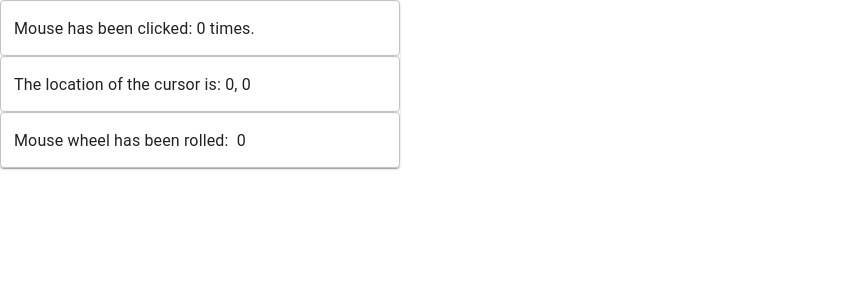
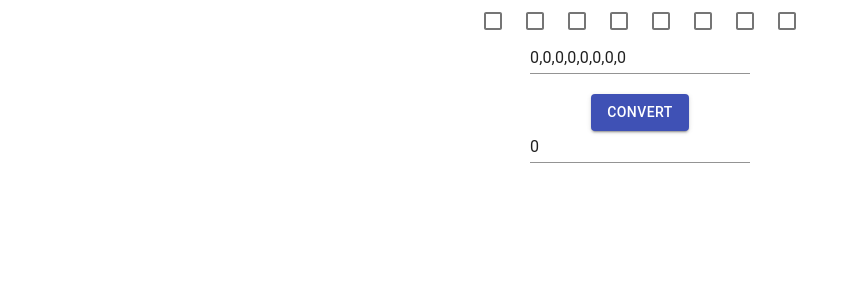
Before and after one commit to pietarin/ReactGUI, a React (Create React App) app: page / in a window 1280 px wide. Shown: the top 300 px of the page, without its empty margins (0-859 px from the left). Built offline with nearby package versions, Linux system fonts and the light colour scheme.

Commit message:
fixed stupid parseInt mistake

```diff
--- a/src/exercises/exercise1.2.js
+++ b/src/exercises/exercise1.2.js
@@ -20,8 +20,9 @@ function BinaryConverter() {
     const [binaryArray, setBinaryArray] = useState([0, 0, 0, 0, 0, 0, 0, 0]);
 
     function bitHandler(index, checked) {
-        var sliceOne = binaryArray.slice(0, index);
-        var sliceTwo = binaryArray.slice(index);
+        const indexNum = parseInt(index);
+        var sliceOne = binaryArray.slice(0, indexNum);
+        var sliceTwo = binaryArray.slice(indexNum + 1);
         var replace = 0;
         if (checked) {
             replace = 1;
@@ -29,40 +30,40 @@ function BinaryConverter() {
         setBinaryArray(
             sliceOne.concat([replace], sliceTwo)
         );
-        console.log(binaryArray + "b");
-        console.log(binaryArray.slice(0, index).concat([replace], (binaryArray.slice(index + 1))) + " barray");
-        console.log(sliceOne + " one");
+        console.log(binaryArray + " binaryArray");
+        //console.log(binaryArray.slice(0, index).concat([replace], (binaryArray.slice(index + 1))) + " barray");
+        console.log(sliceOne + " sliceone");
         console.log(index + " index");
         console.log([replace] + " replace");
-        console.log(sliceTwo + " two");
+        console.log(sliceTwo + " slicetwo");
         console.log(binaryArray.length + " length");
     }
 
     return (
         <div className="App">
             <Box>
-                <Checkbox id={0} onChange={(e, checked) => {
+                <Checkbox id={"0"} onChange={(e, checked) => {
                     bitHandler(e.target.id, checked)
                 }} />
-                <Checkbox id={1} onChange={(e, checked) => {
+                <Checkbox id={"1"} onChange={(e, checked) => {
                     bitHandler(e.target.id, checked)
                 }} />
-                <Checkbox id={2} onChange={(e, checked) => {
+                <Checkbox id={"2"} onChange={(e, checked) => {
                     bitHandler(e.target.id, checked)
                 }} />
-                <Checkbox id={3} onChange={(e, checked) => {
+                <Checkbox id={"3"} onChange={(e, checked) => {
                     bitHandler(e.target.id, checked)
                 }} />
-                <Checkbox id={4} onChange={(e, checked) => {
+                <Checkbox id={"4"} onChange={(e, checked) => {
                     bitHandler(e.target.id, checked)
                 }} />
-                <Checkbox id={5} onChange={(e, checked) => {
+                <Checkbox id={"5"} onChange={(e, checked) => {
                     bitHandler(e.target.id, checked)
                 }} />
-                <Checkbox id={6} onChange={(e, checked) => {
+                <Checkbox id={"6"} onChange={(e, checked) => {
                     bitHandler(e.target.id, checked)
                 }} />
-                <Checkbox id={7} onChange={(e, checked) => {
+                <Checkbox id={"7"} onChange={(e, checked) => {
                     bitHandler(e.target.id, checked)
                 }} />
                 <br></br>
--- a/src/index.js
+++ b/src/index.js
@@ -2,8 +2,8 @@ import React from 'react';
 import ReactDOM from 'react-dom';
 import './index.css';
 //import App from './App'; //exercise 1.1
-//import App from './exercises/exercise1.2';
-import App from './exercises/exercise1.3';
+import App from './exercises/exercise1.2';
+//import App from './exercises/exercise1.3';
 import * as serviceWorker from './serviceWorker';
 
 ReactDOM.render(<App />, document.getElementById('root'));
```
